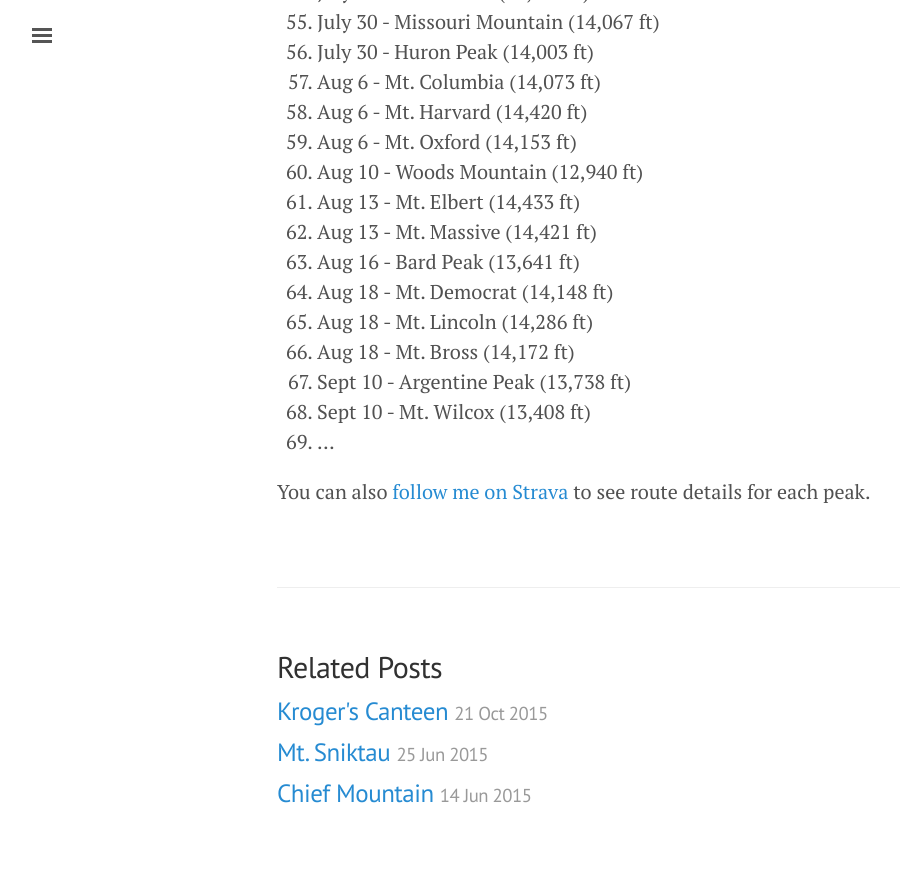
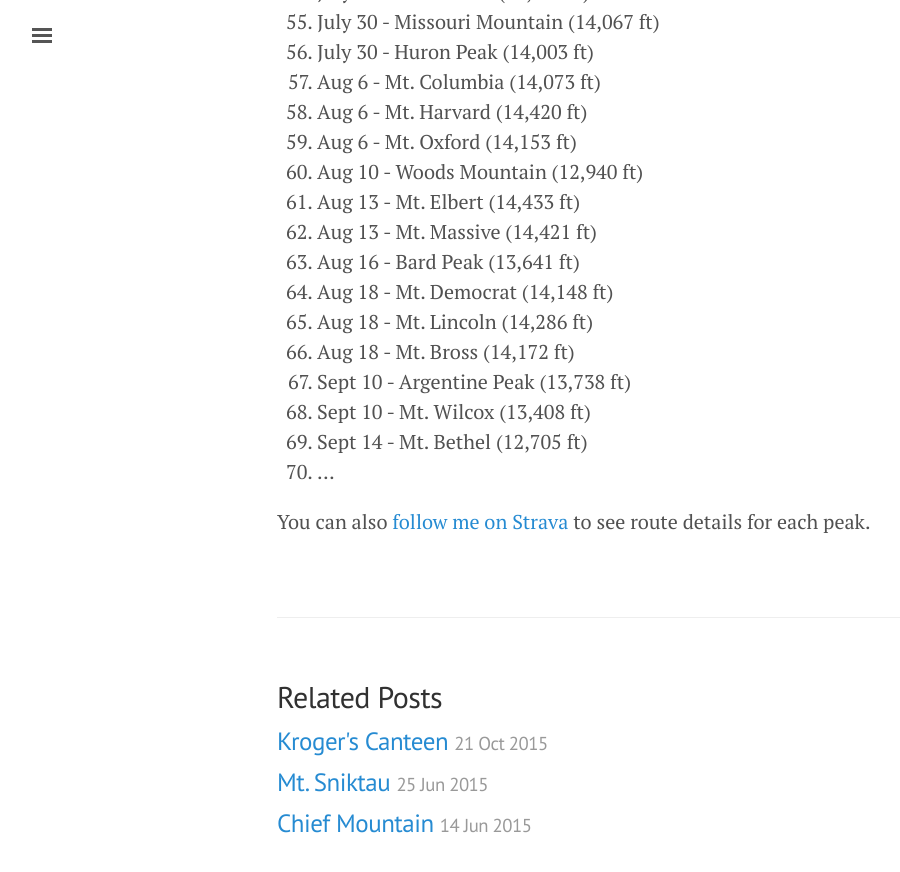
Before and after one commit to jhnnyk/jhnnyk.github.io, a Jekyll site: the page built from _posts/2016-01-26-100-mountains-in-2016.md, in a window 1280 px wide and 900 px high, scrolled down 2125 px. Shown: the top 872 px of the window, without its empty margins (3-903 px from the left). Built offline with Jekyll 4.4.1, drawn with Linux system fonts in a browser that asks for light colours.

Commit message:
Mt Bethel

```diff
--- a/_posts/2016-01-26-100-mountains-in-2016.md
+++ b/_posts/2016-01-26-100-mountains-in-2016.md
@@ -75,6 +75,7 @@ It's inspired me to stretch myself. So among a few other goals for 2016, I'm str
 66. Aug 18 - Mt. Bross (14,172 ft)
 67. Sept 10 - Argentine Peak (13,738 ft)
 68. Sept 10 - Mt. Wilcox (13,408 ft)
-69. ...
+69. Sept 14 - Mt. Bethel (12,705 ft)
+70. ...
 
 You can also [follow me on Strava](https://www.strava.com/athletes/149867) to see route details for each peak.
```
